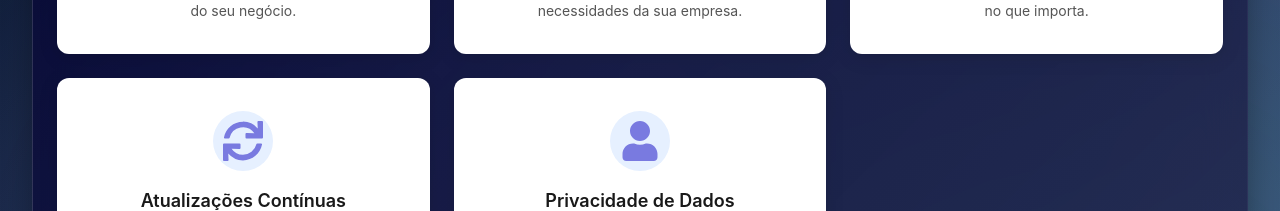
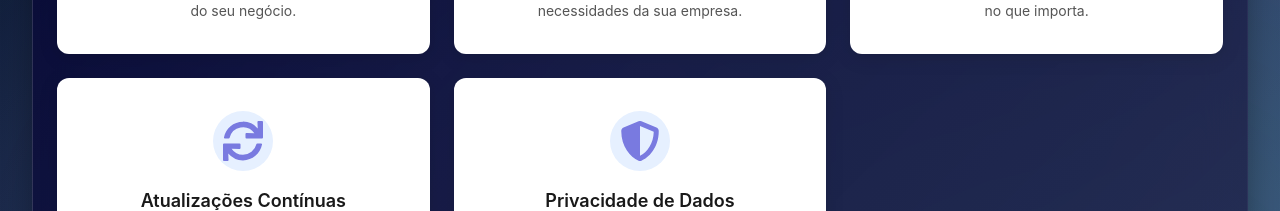
Before and after one commit to MoisesG01/MedInventory-front, a React (Create React App) app: page /home in a window 1280 px wide. Shown: the part 8140-8351 px from the top of the page. Built offline with nearby package versions, Linux system fonts and the light colour scheme; no server answers; the HTML template or start-up script is replaced by a standard one.

Commit message:
fix: correct invalid React prop in HighlightsSection component
- Replace invalid <FaUser Shield /> with <FaShieldAlt />
- Remove unused FaUser import
- Fix React warning about unrecognized DOM prop 'Shield'

```diff
--- a/src/components/Home/HighlightsSection.jsx
+++ b/src/components/Home/HighlightsSection.jsx
@@ -1,6 +1,6 @@
 import React from 'react';
 import './HighlightsSection.css';
-import { FaTools, FaChartLine, FaShieldAlt, FaHeadset, FaRocket, FaCogs, FaSync, FaUser } from 'react-icons/fa';
+import { FaTools, FaChartLine, FaShieldAlt, FaHeadset, FaRocket, FaCogs, FaSync } from 'react-icons/fa';
 import { useInView } from 'react-intersection-observer';
 
 const highlightData = [
@@ -11,7 +11,7 @@ const highlightData = [
   { icon: <FaTools />, title: 'Personalização Completa', description: 'Configure o sistema conforme as necessidades da sua empresa.' },
   { icon: <FaCogs />, title: 'Automação Inteligente', description: 'Automatize processos repetitivos para focar no que importa.' },
   { icon: <FaSync />, title: 'Atualizações Contínuas', description: 'Sistema sempre atualizado com melhorias constantes.' },
-  { icon: <FaUser Shield />, title: 'Privacidade de Dados', description: 'Proteção total da privacidade dos dados dos seus clientes.' },
+  { icon: <FaShieldAlt />, title: 'Privacidade de Dados', description: 'Proteção total da privacidade dos dados dos seus clientes.' },
 ];
 
 const HighlightItem = ({ icon, title, description }) => {
```
